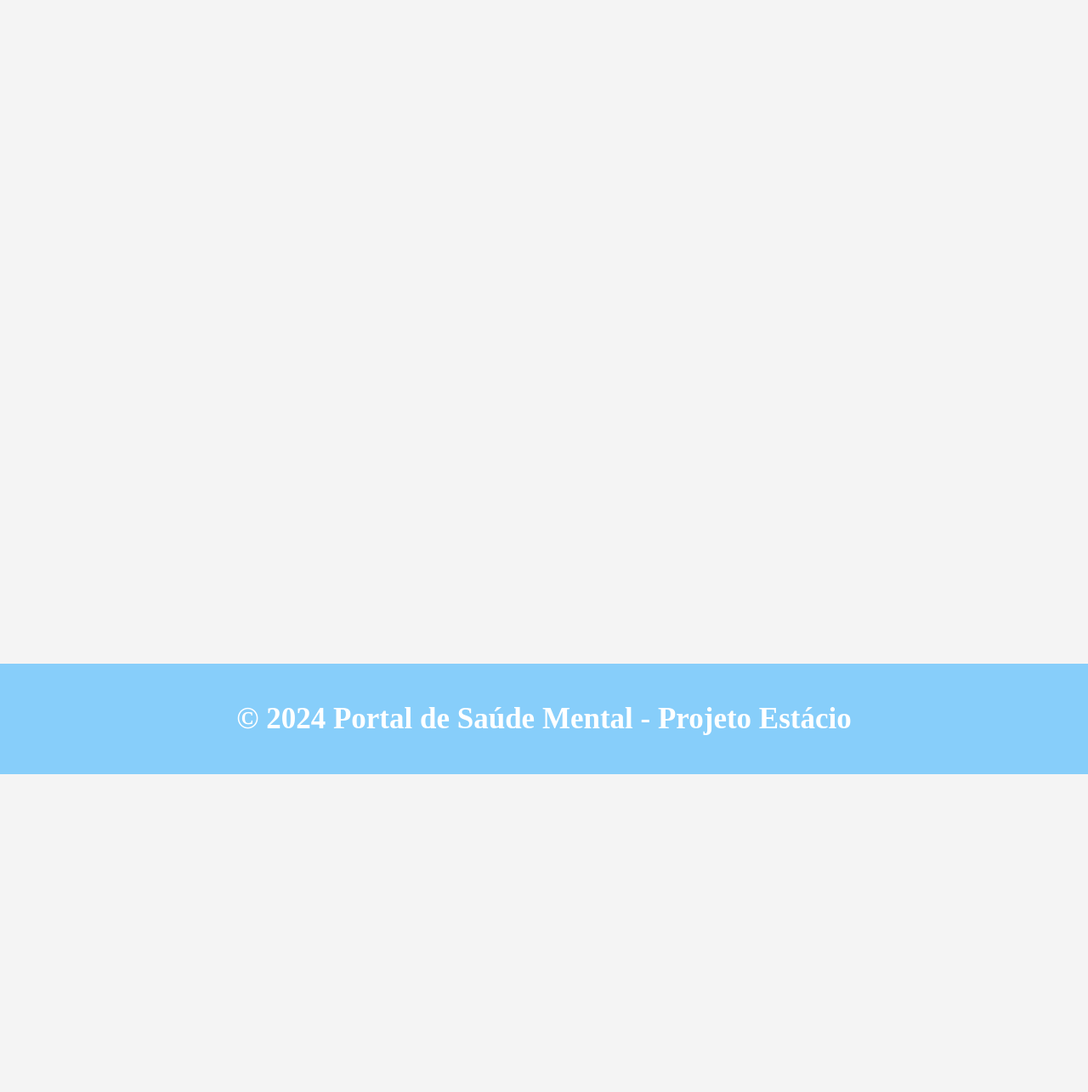
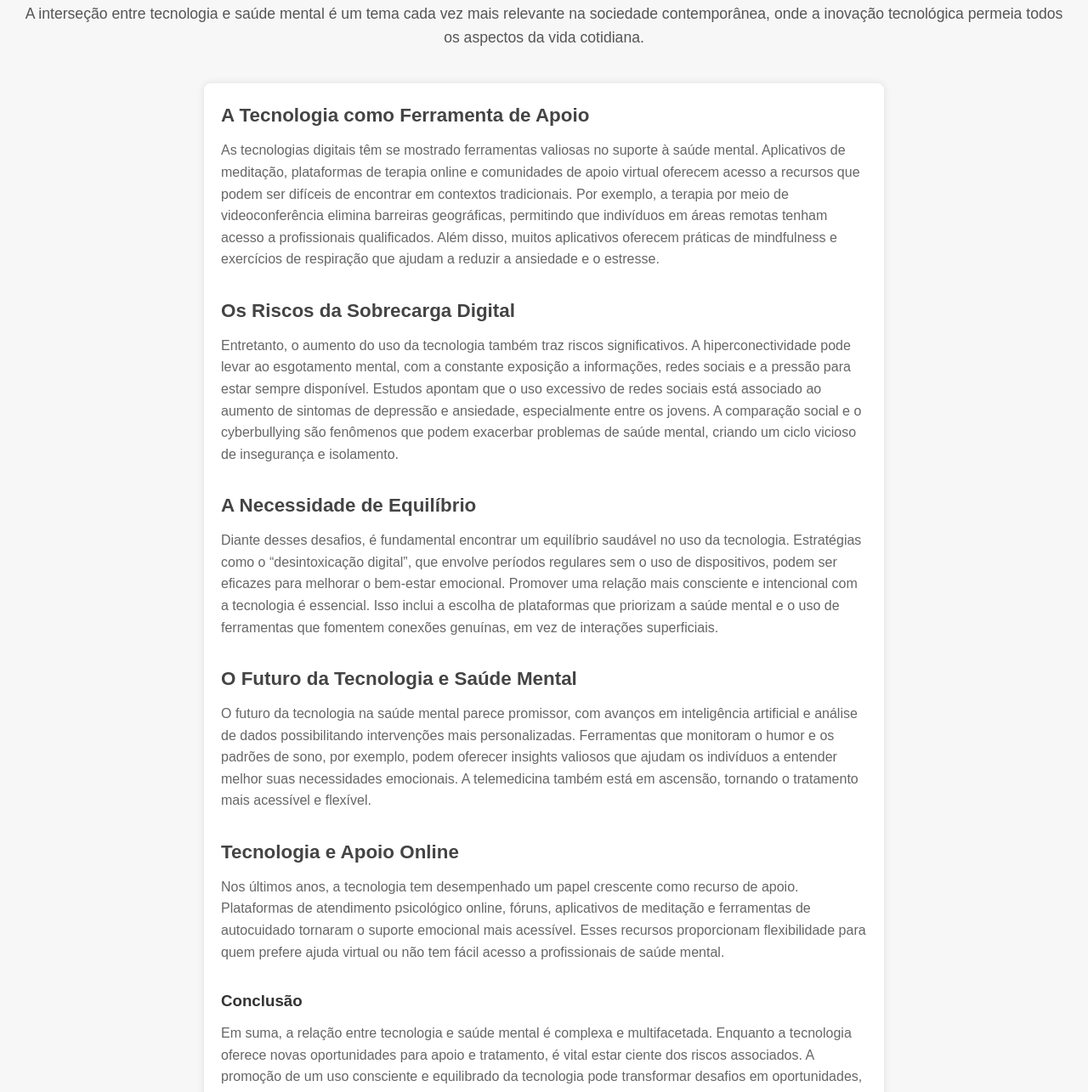
Before and after one commit to Samuelsp17/ProjetoDWeb, a plain HTML site: page tecnologias/tecnologia.html in a window 1280 px wide. Shown: the part 79-1364 px from the top of the page at 85% size. Before the commit the page ends 990 px from the top, so only its background shows below. Drawn offline with Linux system fonts and the light colour scheme; files that its build step writes are made by us from their sources.

Commit message:
atualização do arquivo tecnologia

```diff
--- a/tecnologias/styletecnologias.css
+++ b/tecnologias/styletecnologias.css
@@ -1,4 +1,4 @@
-*{
+* {
     margin: 0;
     padding: 0;
     box-sizing: border-box;
--- a/tecnologias/tecnologia.html
+++ b/tecnologias/tecnologia.html
@@ -3,36 +3,52 @@
     <head>
         <meta charset="UTF-8">
         <meta name="viewport" content="width=device-width, initial-scale=1.0">
-        <title>Portal de Saúde Mental - Tecnologia</title>
+        <title>Portal de Saúde Mental - tecnologia</title>
         <link rel="icon" href="/imagens/Logo_Projeto.jpeg">
-        <link rel="stylesheet" href="style.css">
+        <link rel="stylesheet" href="styletecnologias.css">
     </head>
 
     <body>
+
         <header>
-            <h1></h1>
-            <p class="intro"></p>
+            <h1>Tecnoloia e sua influência na saúde</h1>
+            <p class="intro">A interseção entre tecnologia e saúde mental é um tema cada vez mais relevante na sociedade contemporânea, onde a inovação tecnológica permeia todos os aspectos da vida cotidiana.</p>
         </header>
 
         <main>
             <section>
-                <h2></h2>
-                <p></p>
+                <h2>A Tecnologia como Ferramenta de Apoio</h2>
+                <p>As tecnologias digitais têm se mostrado ferramentas valiosas no suporte à saúde mental. Aplicativos de meditação, plataformas de terapia online e comunidades de apoio virtual oferecem acesso a recursos que podem ser difíceis de encontrar em contextos tradicionais. Por exemplo, a terapia por meio de videoconferência elimina barreiras geográficas, permitindo que indivíduos em áreas remotas tenham acesso a profissionais qualificados. Além disso, muitos aplicativos oferecem práticas de mindfulness e exercícios de respiração que ajudam a reduzir a ansiedade e o estresse.</p>
             </section>
 
             <section>
-                <h2></h2>
-                <p></p>
+                <h2>Os Riscos da Sobrecarga Digital</h2>
+                <p>Entretanto, o aumento do uso da tecnologia também traz riscos significativos. A hiperconectividade pode levar ao esgotamento mental, com a constante exposição a informações, redes sociais e a pressão para estar sempre disponível. Estudos apontam que o uso excessivo de redes sociais está associado ao aumento de sintomas de depressão e ansiedade, especialmente entre os jovens. A comparação social e o cyberbullying são fenômenos que podem exacerbar problemas de saúde mental, criando um ciclo vicioso de insegurança e isolamento.</p>
             </section>
 
             <section>
-                <h2></h2>
-                <p></p>
+                <h2>A Necessidade de Equilíbrio</h2>
+                <p>Diante desses desafios, é fundamental encontrar um equilíbrio saudável no uso da tecnologia. Estratégias como o “desintoxicação digital”, que envolve períodos regulares sem o uso de dispositivos, podem ser eficazes para melhorar o bem-estar emocional. Promover uma relação mais consciente e intencional com a tecnologia é essencial. Isso inclui a escolha de plataformas que priorizam a saúde mental e o uso de ferramentas que fomentem conexões genuínas, em vez de interações superficiais.</p>
             </section>
+
+            <section>
+                <h2>O Futuro da Tecnologia e Saúde Mental</h2>
+                <p>O futuro da tecnologia na saúde mental parece promissor, com avanços em inteligência artificial e análise de dados possibilitando intervenções mais personalizadas. Ferramentas que monitoram o humor e os padrões de sono, por exemplo, podem oferecer insights valiosos que ajudam os indivíduos a entender melhor suas necessidades emocionais. A telemedicina também está em ascensão, tornando o tratamento mais acessível e flexível.</p>
+            </section>
+
+            <section>
+                <h2>Tecnologia e Apoio Online</h2>
+                <p>Nos últimos anos, a tecnologia tem desempenhado um papel crescente como recurso de apoio. Plataformas de atendimento psicológico online, fóruns, aplicativos de meditação e ferramentas de autocuidado tornaram o suporte emocional mais acessível. Esses recursos proporcionam flexibilidade para quem prefere ajuda virtual ou não tem fácil acesso a profissionais de saúde mental.</p>
+            </section>
+
+            <h3>Conclusão</h3>
+            <p>Em suma, a relação entre tecnologia e saúde mental é complexa e multifacetada. Enquanto a tecnologia oferece novas oportunidades para apoio e tratamento, é vital estar ciente dos riscos associados. A promoção de um uso consciente e equilibrado da tecnologia pode transformar desafios em oportunidades, contribuindo para um futuro em que a saúde mental seja cada vez mais valorizada e integrada aos avanços tecnológicos.</p>
+
+
+
         </main>
-
-        <footer>
-            <h3>&copy; 2024 Portal de Saúde Mental - Projeto Estácio</h3>
+        <footer class="copy">
+            <p>&copy; 2024 Portal de Saúde Mental - Projeto Estácio</p>
         </footer>
     </body>
     </html>
```
